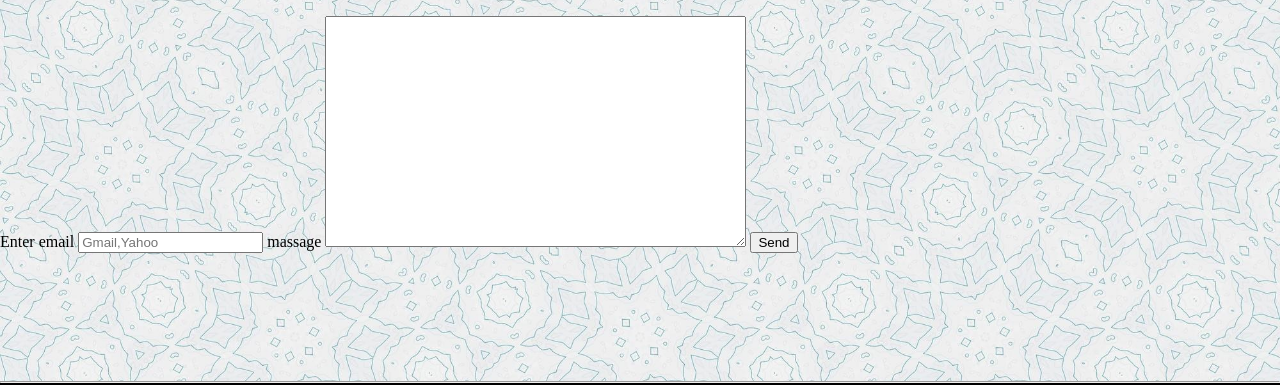
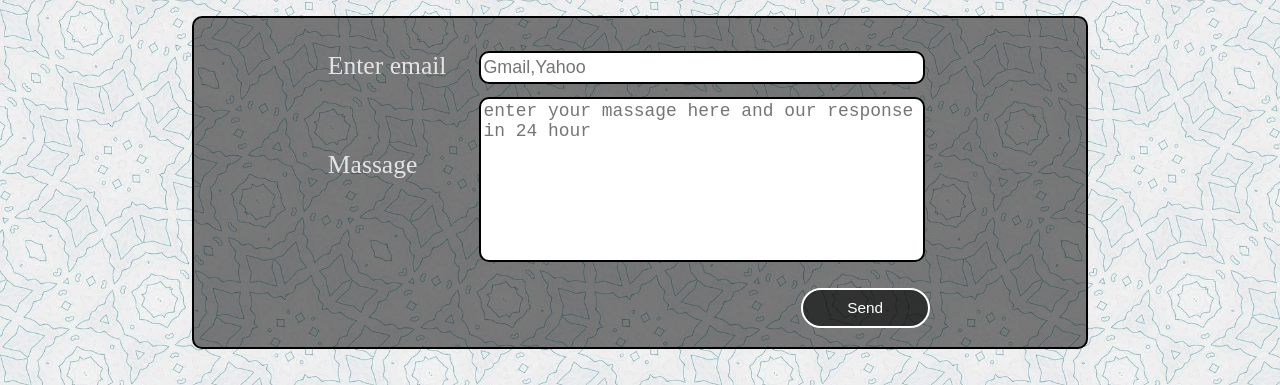
Before and after one commit to mahmoudhassanamin/moon-mole-, a plain HTML site: page contact.html in a window 1280 px wide. Shown: the part 63-448 px from the top of the page. Drawn offline with Linux system fonts and the light colour scheme.

Commit message:
add contact page feature

```diff
--- a/contact.html
+++ b/contact.html
@@ -6,6 +6,7 @@
     <meta name="viewport" content="width=device-width, initial-scale=1.0">
     <title>contact moon mole</title>
     <link rel="stylesheet" href="style/style_nav_footer.css">
+    <link rel="stylesheet" href="style/contact.css">
     <script src="https://kit.fontawesome.com/7c544095e5.js" crossorigin="anonymous"></script>
 </head>
 <body>
@@ -36,11 +37,11 @@
     </nav>
     <section>
         <form>
-            <label for="email">enter email</label>
-            <input type="email" name="email" id="email" placeholder="Gmail,Yahoo" required>
-            <label for="mass">massage</label>
-            <textarea name="massage" cols="50" rows="15" id="mass"></textarea required>
-            <input type="submit" value="Send">
+            <label class="lemail" for="email">enter email</label>
+            <input class="email" type="email" name="email" id="email" placeholder="Gmail,Yahoo" required>
+            <label class="lmass" for="mass">massage</label>
+            <textarea class="mass" name="massage" id="mass" placeholder="enter your massage here and our response in 24 hour"></textarea required>
+            <input class="submit" type="submit" value="Send" name="massage" >
         </form>
     </section>
     <footer>
--- /dev/null
+++ b/style/contact.css
@@ -0,0 +1,64 @@
+form{
+    display: block;
+    position: relative;
+    background-color: rgb(0,0,0,0.5);
+    width: 70vw;
+    height: 26vw;
+    margin: auto;
+    padding: 1vw;
+    font-size: 2vw;
+    color: rgba(255, 255, 255, 0.8);
+    border: 2px solid black;
+    border-radius: 10px;
+}
+.lemail{
+    position: absolute;
+    top:10%;
+    left:15%;
+
+}
+.email{
+    position:absolute;
+    top:10%;
+    left:32%;
+    width: 50%;
+    height: 10%;
+    font-size: 70%;
+    display: inline-block;
+    margin: auto;
+    border: 2px solid black;
+    border-radius: 10px;
+}
+.lmass{
+    position:absolute;
+    top:40%;
+    left:15%;
+}
+.mass{
+    position:absolute;
+    top:24%;
+    left:32%;
+    width: 50%;
+    height: 50%;
+    font-size: 70%;
+    resize: none;
+    border: 2px solid black;
+    border-radius: 10px;
+}
+
+.submit{
+    position: absolute;
+    bottom:6%;
+    left:68%;
+    display: block;
+    padding: 1% 5%;
+    background-color: rgba(0, 0, 0, 0.59);
+    color: white;
+    font-size: 60%;
+    border: 2px solid white;
+    border-radius: 20px;
+}
+.submit:hover{
+    cursor: pointer;
+    color:#b7ced2;
+}
--- a/style/style_nav_footer.css
+++ b/style/style_nav_footer.css
@@ -11,6 +11,9 @@ body{
     background-attachment: fixed;
     margin: 0;
     padding: 0;
+    min-height: 100vh;
+    display: flex;
+    flex-direction: column;
 }
 .nav1{
     position: relative;
@@ -70,11 +73,12 @@ footer{
     background-color: black;
     bottom: 0;
     width: 100%;
-    margin-top: 10vw;
+    margin-top: auto;
+
 }
 
 footer p{
-    font-size: 2vw;
+    font-size: 1.5vw;
     display: inline-block;
     color: white;
     margin:0.5vw 4vw;
```
